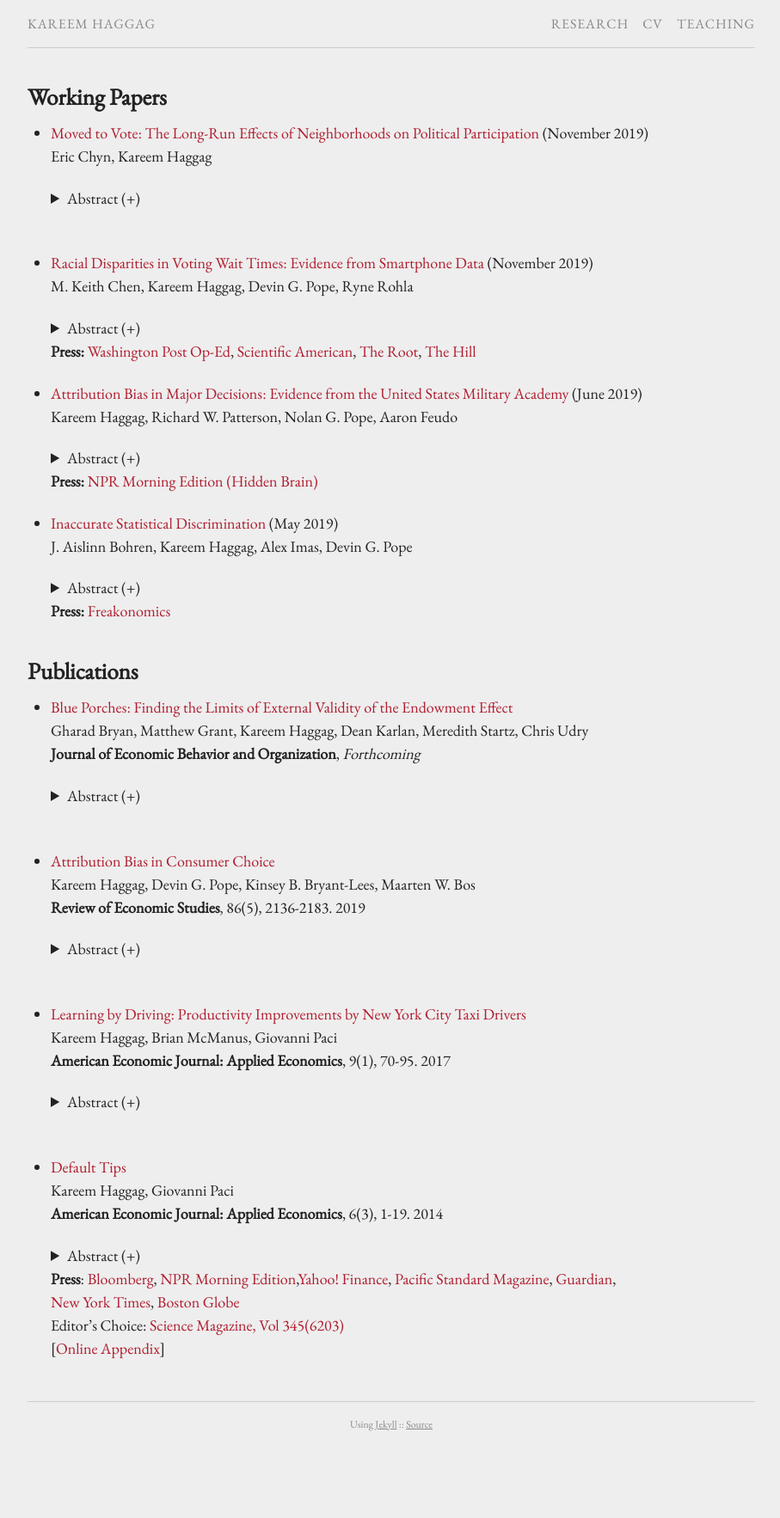
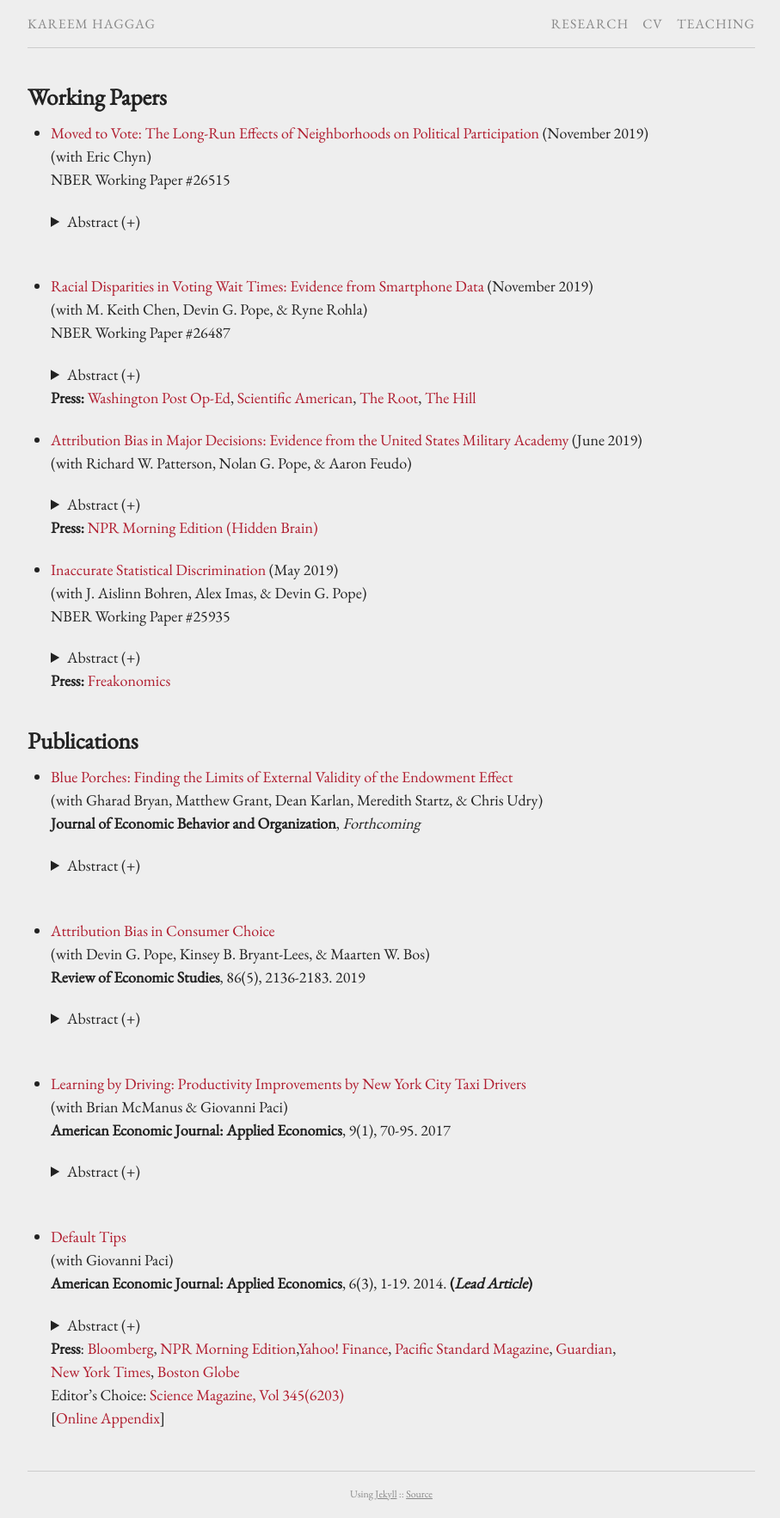
Before and after one commit to kareemhaggag/kareemhaggag.github.io, a Jekyll site: the page built from research.md, in a window 1280 px wide. Shown: the whole page at 86% size, without its empty margins (185-1092 px from the left). Built offline with Jekyll 4.4.1, drawn with Linux system fonts in a browser that asks for light colours; our own code applies the rules of GitHub Pages for plain Markdown files; before the commit the page ends 1685 px from its top, so only the background shows below that.

Commit message:
Update research

```diff
--- a/research.md
+++ b/research.md
@@ -6,7 +6,8 @@ permalink: /research/
 
 
 * [Moved to Vote: The Long-Run Effects of Neighborhoods on Political Participation](/f/Moved_to_Vote.pdf) (November 2019)<br>
-  Eric Chyn, Kareem Haggag
+  (with Eric Chyn)<br />
+  NBER Working Paper #26515
 
 
    <details><summary> Abstract (+) </summary>
@@ -15,7 +16,8 @@ permalink: /research/
    </details> <br />
 
 * [Racial Disparities in Voting Wait Times: Evidence from Smartphone Data](/f/Racial_Disparities_in_Voting_Wait_Times.pdf) (November 2019)<br />
-  M. Keith Chen, Kareem Haggag, Devin G. Pope, Ryne Rohla
+  (with M. Keith Chen, Devin G. Pope, & Ryne Rohla)<br />
+  NBER Working Paper #26487
 
 
    <details><summary> Abstract (+) </summary>
@@ -27,7 +29,7 @@ permalink: /research/
    **Press:** [Washington Post Op-Ed](https://www.washingtonpost.com/opinions/there-are-stark-racial-disparities-in-voting-times-heres-how-to-fix-them/2019/12/16/5fb4948a-1c5b-11ea-b4c1-fd0d91b60d9e_story.html), [Scientific American](https://www.scientificamerican.com/article/smartphone-data-show-voters-in-black-neighborhoods-wait-longer1/), [The Root](https://www.theroot.com/study-black-people-wait-longer-to-vote-1838853772), [The Hill](https://thehill.com/homenews/campaign/460965-study-voters-in-black-neighborhoods-face-longer-wait-times) <br />
 
 * [Attribution Bias in Major Decisions: Evidence from the United States Military Academy](/f/Attribution_Bias_USMA.pdf) (June 2019)<br />
-  Kareem Haggag, Richard W. Patterson, Nolan G. Pope, Aaron Feudo
+  (with Richard W. Patterson, Nolan G. Pope, & Aaron Feudo)
 
 
    <details><summary> Abstract (+) </summary>
@@ -39,7 +41,8 @@ permalink: /research/
    **Press:** [NPR Morning Edition (Hidden Brain)](https://www.npr.org/2020/01/02/792976377/hidden-brain-the-way-you-feel-may-shape-the-way-you-think-about-your-job) <br />
 
 * [Inaccurate Statistical Discrimination](/f/Inaccurate_Statistical_Discrimination.pdf) (May 2019)<br />
-  J. Aislinn Bohren, Kareem Haggag, Alex Imas, Devin G. Pope
+  (with J. Aislinn Bohren, Alex Imas, & Devin G. Pope)<br />
+  NBER Working Paper #25935
 
 
    <details><summary> Abstract (+) </summary>
@@ -54,7 +57,7 @@ permalink: /research/
 ## Publications
 
 * [Blue Porches: Finding the Limits of External Validity of the Endowment Effect](/f/Blue_Porches.pdf)<br />
-  Gharad Bryan, Matthew Grant, Kareem Haggag, Dean Karlan, Meredith Startz, Chris Udry<br />
+  (with Gharad Bryan, Matthew Grant, Dean Karlan, Meredith Startz, & Chris Udry)<br />
   **Journal of Economic Behavior and Organization**, *Forthcoming*
 
 
@@ -65,7 +68,7 @@ permalink: /research/
    </details> <br />
 
 * [Attribution Bias in Consumer Choice](/f/Attribution_Bias.pdf)<br />
-   Kareem Haggag, Devin G. Pope, Kinsey B. Bryant-Lees, Maarten W. Bos<br />
+   (with Devin G. Pope, Kinsey B. Bryant-Lees, & Maarten W. Bos) <br />
    **Review of Economic Studies**, 86(5), 2136-2183. 2019
 
 
@@ -76,7 +79,7 @@ permalink: /research/
    </details> <br />
 
 *  [Learning by Driving: Productivity Improvements by New York City Taxi Drivers](/f/Learning_by_Driving.pdf)<br />
-  Kareem Haggag, Brian McManus, Giovanni Paci<br />
+  (with Brian McManus & Giovanni Paci)<br />
   **American Economic Journal: Applied Economics**, 9(1), 70-95. 2017
 
 
@@ -87,8 +90,9 @@ permalink: /research/
    </details> <br />
 
 *  [Default Tips](/f/Default_Tips.pdf)<br />
-  Kareem Haggag, Giovanni Paci<br />
-  **American Economic Journal: Applied Economics**, 6(3), 1-19. 2014
+  (with Giovanni Paci)<br />
+  **American Economic Journal: Applied Economics**, 6(3), 1-19. 2014.
+  **(*Lead Article*)**
 
 
    <details><summary> Abstract (+) </summary>
```
Also changed, not shown: 1 other file.
